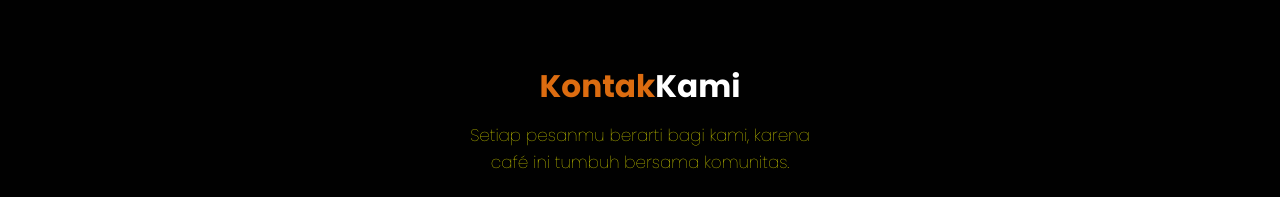
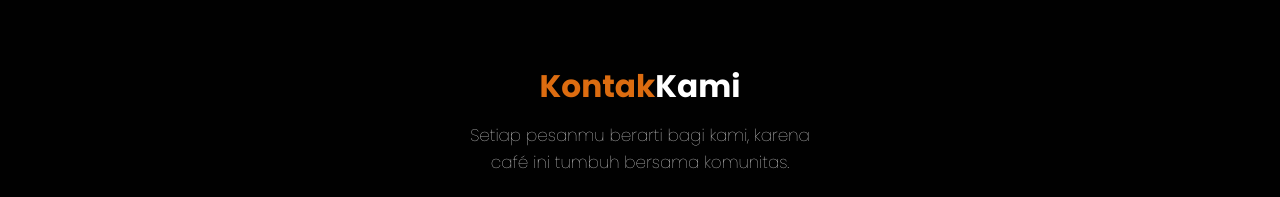
Before and after one commit to xia-del-create/Tramonto-Cafe-, a plain HTML site: page TramontoCafe.html in a window 1280 px wide. Shown: the part 2660-2857 px from the top of the page. Drawn offline with nearby package versions, Linux system fonts and the light colour scheme.

Commit message:
project pertama

```diff
--- a/css/style.css
+++ b/css/style.css
@@ -243,10 +243,6 @@ body {
   background-color: #222;
 }
 
-.contact p {
-  color: yellow;
-}
-
 .contact .row .map {
   flex: 1 1 45rem;
   width: 100%;
```
